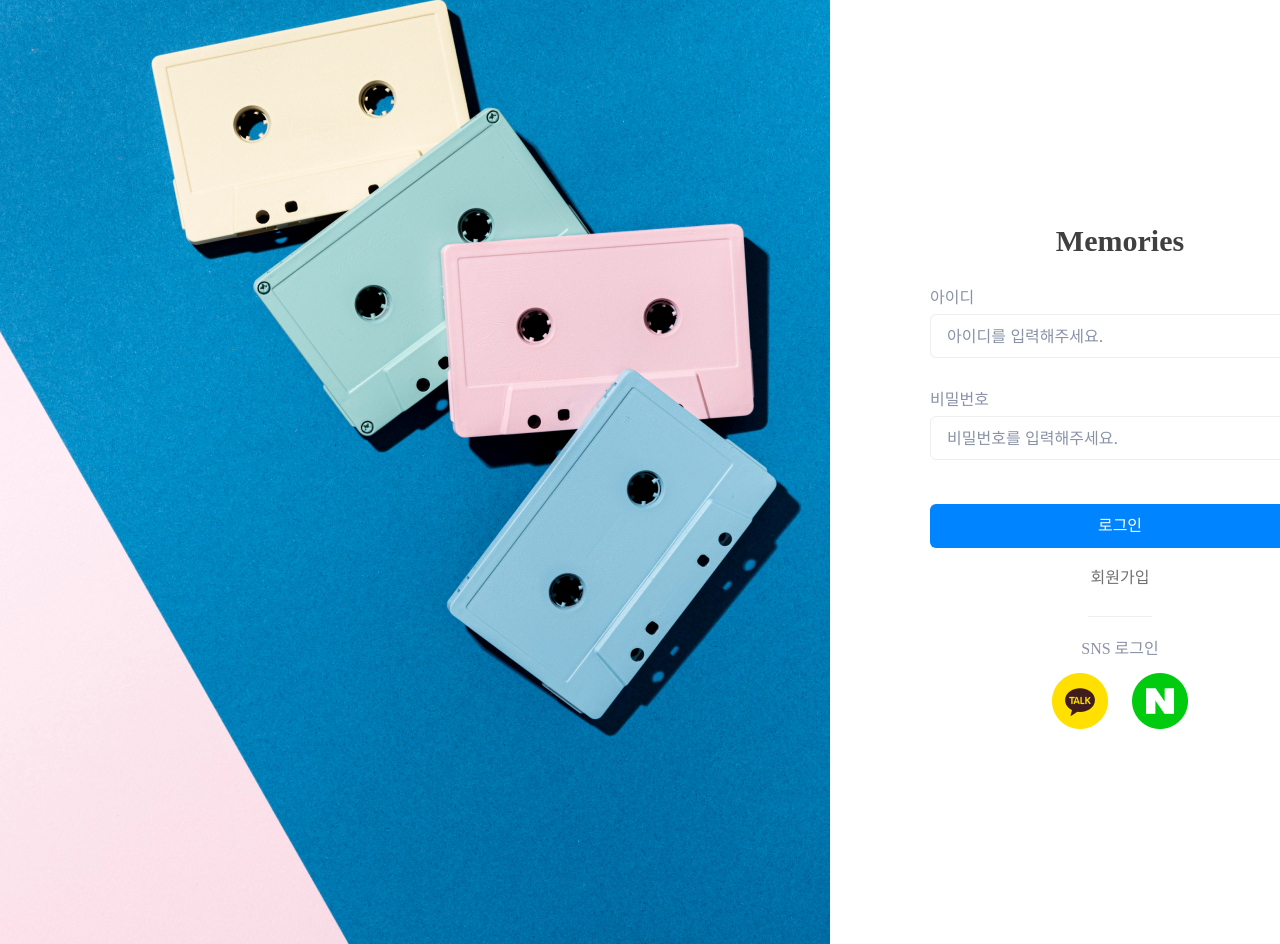
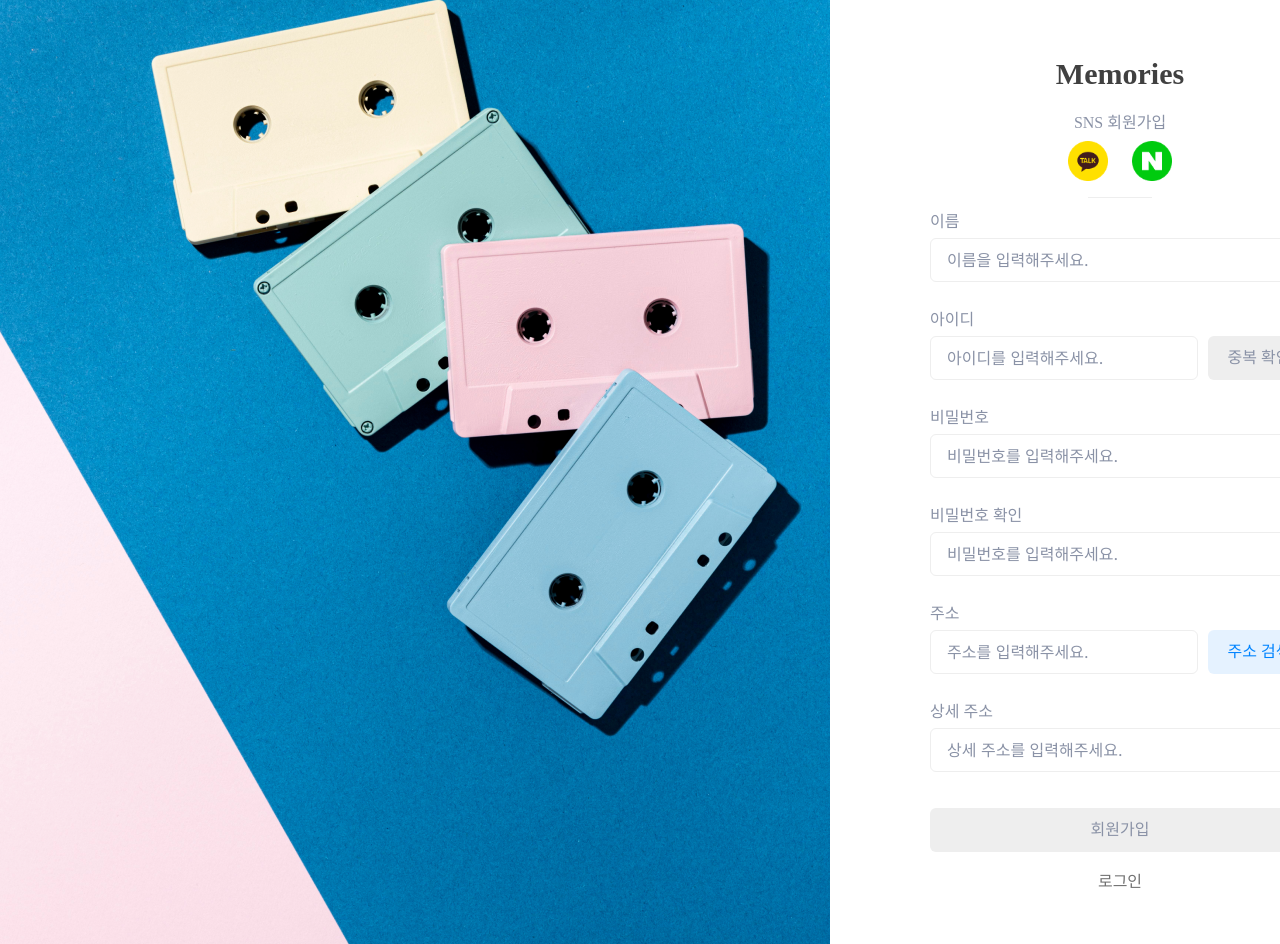
Before and after one commit to sw-lee-dev/memories-front, a React (Create React App) app: page /auth in a window 1280 px wide. Shown: the top 944 px of the page. Built offline with nearby package versions, Linux system fonts and the light colour scheme; a web font is replaced by a local one.

Commit message:
2025.03.10 11:50

```diff
--- /dev/null
+++ b/src/types/aliases/auth-page.alias.ts
@@ -0,0 +1,2 @@
+type AuthPage = 'sign-in' | 'sign-up';
+export default AuthPage;
--- /dev/null
+++ b/src/types/aliases/index.ts
@@ -0,0 +1,5 @@
+import AuthPage from "./auth-page.alias";
+
+export type {
+  AuthPage
+}
--- a/src/views/Auth/SignIn/index.tsx
+++ b/src/views/Auth/SignIn/index.tsx
@@ -1,9 +1,17 @@
 import React, { ChangeEvent, useEffect, useState } from 'react';
 import './style.css';
 import InputBox from 'src/components/InputBox';
+import { AuthPage } from 'src/types/aliases';
+
+// interface: 로그인 컴포넌트 속성 //
+interface Props {
+  onPageChange: (page: AuthPage) => void;
+}
 
 // component: 로그인 컴포넌트 //
-export default function SignIn() {
+export default function SignIn(props: Props) {
+
+  const { onPageChange } = props;
 
   // state: 유저 아이디 상태 //
   const [userId, setUserId] = useState<string>('');
@@ -50,7 +58,7 @@ export default function SignIn() {
       </div>
       <div className='button-container'>
         <div className='button primary fullwidth' onClick={onLoginButtonClick}>로그인</div>
-        <div className='link'>회원가입</div>
+        <div className='link' onClick={() => onPageChange('sign-up')}>회원가입</div>
       </div>
       <div className='divider'></div>
       <div className='sns-container'>
--- a/src/views/Auth/SignUp/index.tsx
+++ b/src/views/Auth/SignUp/index.tsx
@@ -1,11 +1,118 @@
-import React from 'react';
+import React, { ChangeEvent, useState } from 'react';
 import './style.css';
+import { AuthPage } from 'src/types/aliases';
+import InputBox from 'src/components/InputBox';
+
+// interface: 회원가입 컴포넌트 속성 //
+interface Props {
+  onPageChange: (page: AuthPage) => void;
+}
 
 // component: 회원가입 컴포넌트 //
-export default function SignUp() {
+export default function SignUp(props: Props) {
+
+  const { onPageChange } = props;
+
+  // state: 사용자 이름 상태 //
+  const [userName, setUserName] = useState<string>('');
+  // state: 사용자 아이디 상태 //
+  const [userId, setUserId] = useState<string>('');
+  // state: 사용자 비밀번호 상태 //
+  const [userPassword, setUserPassword] = useState<string>('');
+  // state: 사용자 비밀번호 확인 상태 //
+  const [userPasswordCheck, setUserPasswordCheck] = useState<string>('');
+  // state: 사용자 주소 상태 //
+  const [userAddress, setUserAddress] = useState<string>('');
+  // state: 사용자 상세 주소 상태 //
+  const [userDetailAddress, setUserDetailAddress] = useState<string>('');
+
+  // state: 사용자 이름 메세지 상태 //
+  const [userNameMessage, setUserNameMessage] = useState<string>('');
+  // state: 사용자 아이디 메세지 상태 //
+  const [userIdMessage, setUserIdMessgae] = useState<string>('');
+  // state: 사용자 비밀번호 메세지 상태 //
+  const [userPasswordMessage, setUserPasswordMessgae] = useState<string>('');
+  // state: 사용자 비밀번호 확인 메세지 상태 //
+  const [userPasswordCheckMessage, setUserPasswordCheckMessgae] = useState<string>('');
+  // state: 사용자 주소 메세지 상태 //
+  const [userAddressMessage, setUserAddressMessgae] = useState<string>('');
+
+  // state: 사용자 아이디 메세지 에러 상태 //
+  const [userIdMessageError, setUserIdMessageError] = useState<boolean>(false);
+
+  // event handler: 사용자 이름 변경 이벤트 처리 //
+  const onUserNameChangeHandler = (evnet: ChangeEvent<HTMLInputElement>) => {
+    const { value } = evnet.target;
+    setUserName(value);
+  };
+  // event handler: 사용자 아이디 변경 이벤트 처리 //
+  const onUserIdChangeHandler = (evnet: ChangeEvent<HTMLInputElement>) => {
+    const { value } = evnet.target;
+    setUserId(value);
+  };
+  // event handler: 사용자 비밀번호 변경 이벤트 처리 //
+  const onUserPasswordChangeHandler = (evnet: ChangeEvent<HTMLInputElement>) => {
+    const { value } = evnet.target;
+    setUserPassword(value);
+  };
+  // event handler: 사용자 비밀번호 확인 변경 이벤트 처리 //
+  const onUserPasswordCheckChangeHandler = (evnet: ChangeEvent<HTMLInputElement>) => {
+    const { value } = evnet.target;
+    setUserPasswordCheck(value);
+  };
+  // event handler: 사용자 주소 변경 이벤트 처리 //
+  const onUserAddressChangeHandler = (evnet: ChangeEvent<HTMLInputElement>) => {
+    const { value } = evnet.target;
+    setUserAddress(value);
+  };
+  // event handler: 사용자 상세 주소 변경 이벤트 처리 //
+  const onUserDetailAddressChangeHandler = (evnet: ChangeEvent<HTMLInputElement>) => {
+    const { value } = evnet.target;
+    setUserDetailAddress(value);
+  };
+
+  // event handler: 중복 확인 버튼 클릭 이벤트 처리 //
+  const onCheckUserIdClickHandler = () => {
+
+  };
+
+  // event handler: 주소 검색 버튼 클릭 이벤트 처리 //
+  const onSearchAddressClickHandler = () => {
+
+  };
+
+  // variable: 중복 확인 버튼 활성화 //
+  const isUserIdCheckButtonActive = userId !== '';
 
   // render: 회원가입 컴포넌트 렌더링 //
   return (
-    <div>SignUp</div>
+    <div id='auth-sign-up-container'>
+      <div className='header'>Memories</div>
+      <div className='sns-container'>
+        <div className='sns-header'>SNS 회원가입</div>
+        <div className='sns-button-box'>
+          <div className='sns-button kakao'></div>
+          <div className='sns-button naver'></div>
+        </div>
+      </div>
+      <div className='divider'></div>
+      <div className='input-container'>
+        <InputBox label={'이름'} type={'text'} value={userName} placeholder={'이름을 입력해주세요.'} onChange={onUserNameChangeHandler} message={userNameMessage} isErrorMessage />
+
+        <InputBox label={'아이디'} type={'text'} value={userId} placeholder={'아이디를 입력해주세요.'} onChange={onUserIdChangeHandler} message={userIdMessage} buttonName={'중복 확인'} onButtonClick={onCheckUserIdClickHandler} isErrorMessage={userIdMessageError} isButtonActive={isUserIdCheckButtonActive} />
+
+        <InputBox label={'비밀번호'} type={'password'} value={userPassword} placeholder={'비밀번호를 입력해주세요.'} onChange={onUserPasswordChangeHandler} message={userPasswordMessage} isErrorMessage />
+
+        <InputBox label={'비밀번호 확인'} type={'password'} value={userPasswordCheck} placeholder={'비밀번호를 입력해주세요.'} onChange={onUserPasswordCheckChangeHandler} message={userPasswordCheckMessage} isErrorMessage />
+
+        <InputBox label={'주소'} type={'text'} value={userAddress} placeholder={'주소를 입력해주세요.'} onChange={onUserAddressChangeHandler} message={userAddressMessage} buttonName={'주소 검색'} onButtonClick={onSearchAddressClickHandler} isErrorMessage isButtonActive readOnly />
+
+        <InputBox label={'상세 주소'} type={'text'} value={userDetailAddress} placeholder={'상세 주소를 입력해주세요.'} onChange={onUserDetailAddressChangeHandler} message={''} />
+      </div>
+      <div className='button-container'>
+        <div className='button disable fullwidth'>회원가입</div>
+        <div className='link' onClick={() => onPageChange('sign-in')}>로그인</div>
+      </div>
+    </div>
   )
 }
--- a/src/views/Auth/SignUp/style.css
+++ b/src/views/Auth/SignUp/style.css
@@ -0,0 +1,60 @@
+#auth-sign-up-container {
+  display: flex;
+  flex-direction: column;
+  align-items: center;
+  gap: 16px;
+
+  width: 380px;
+}
+
+#auth-sign-up-container .header {
+  color: var(--Lightmode-Grey);
+
+  font-size: 30px;
+  font-weight: 700;
+  line-height: 173%;
+}
+
+#auth-sign-up-container .sns-container {
+  display: flex;
+  flex-direction: column;
+  align-items: center;
+  gap: 10px;
+}
+
+#auth-sign-up-container .sns-header {
+  color: var(--Lightmode-Grey2);
+
+  font-size: 16px;
+  font-weight: 400;
+}
+
+#auth-sign-up-container .sns-button-box {
+  display: flex;
+  gap: 24px;
+}
+
+#auth-sign-up-container .sns-button {
+  width: 40px;
+  height: 40px;
+
+  background-size: 100% 100%;
+
+  cursor: pointer;
+}
+
+#auth-sign-up-container .input-container {
+  align-self: stretch;
+
+  display: flex;
+  flex-direction: column;
+  gap: 10px;
+}
+
+#auth-sign-up-container .button-container {
+  align-self: stretch;
+
+  display: flex;
+  flex-direction: column;
+  gap: 16px;
+}
--- a/src/views/Auth/index.tsx
+++ b/src/views/Auth/index.tsx
@@ -2,19 +2,28 @@ import React, { useState } from 'react';
 import './style.css';
 import SignIn from './SignIn';
 import SignUp from './SignUp';
+import { AuthPage } from 'src/types/aliases';
 
 // component: 로그인 회원가입 화면 컴포넌트 //
 export default function Auth() {
 
   // state: 페이지 상태 //
-  const [page, setPage] = useState<'sign-in' | 'sign-up'>('sign-in');
+  const [page, setPage] = useState<AuthPage>('sign-up');
+
+  // event handler: 페이지 변경 이벤트 처리 //
+  const onPageChangeHandler = (page: AuthPage) => {
+    setPage(page);
+  };
 
   // render: 로그인 회원가입 화면 컴포넌트 렌더링 //
   return (
     <div id='auth-wrapper'>
       <div className='auth-side-image'></div>
       <div className='auth-box'>
-        {page === 'sign-in' ? <SignIn /> : <SignUp />}
+        {page === 'sign-in' ?
+        <SignIn onPageChange={onPageChangeHandler} /> :
+        <SignUp onPageChange={onPageChangeHandler} />
+        }
       </div>
     </div>
   )
```
